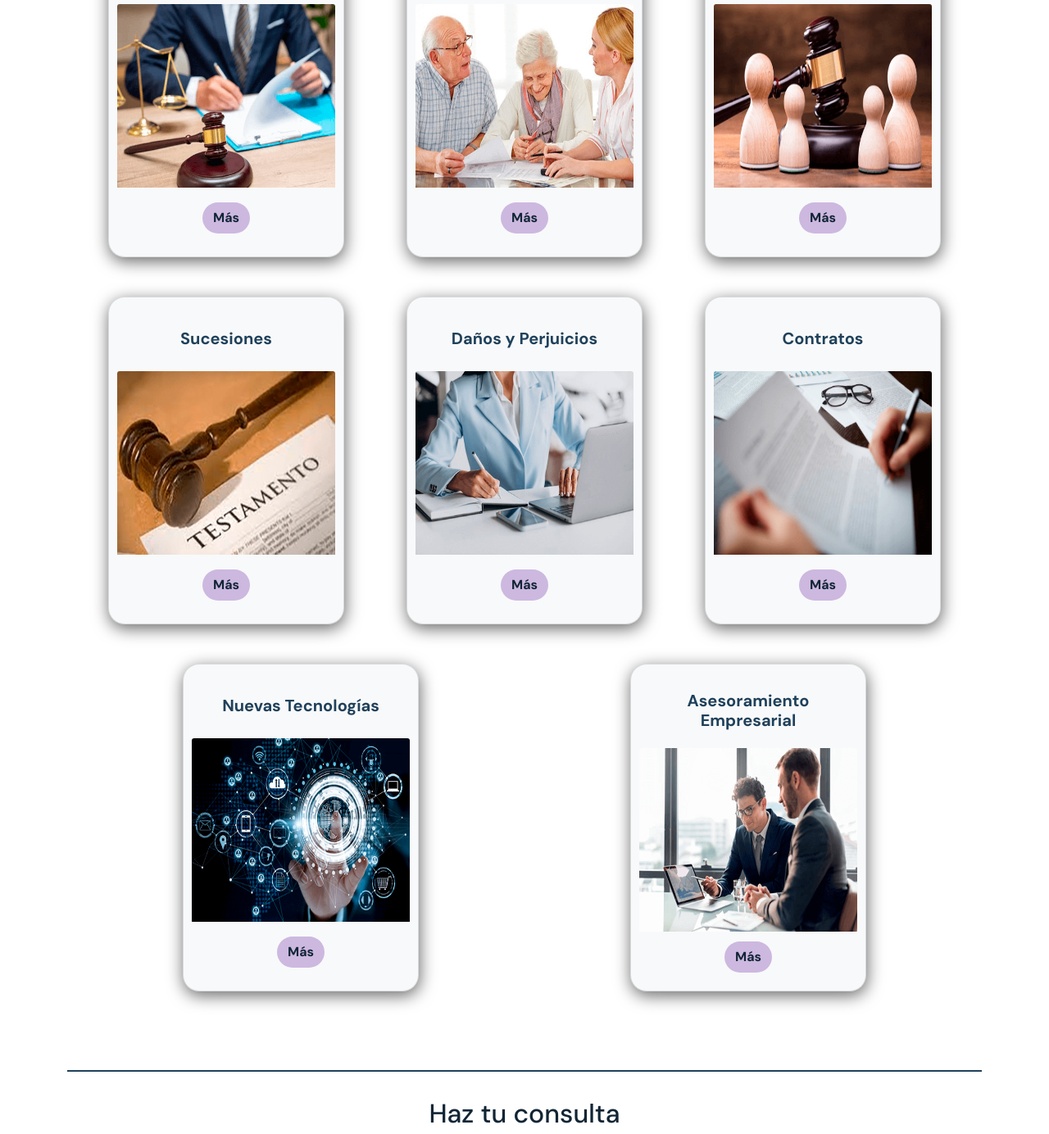
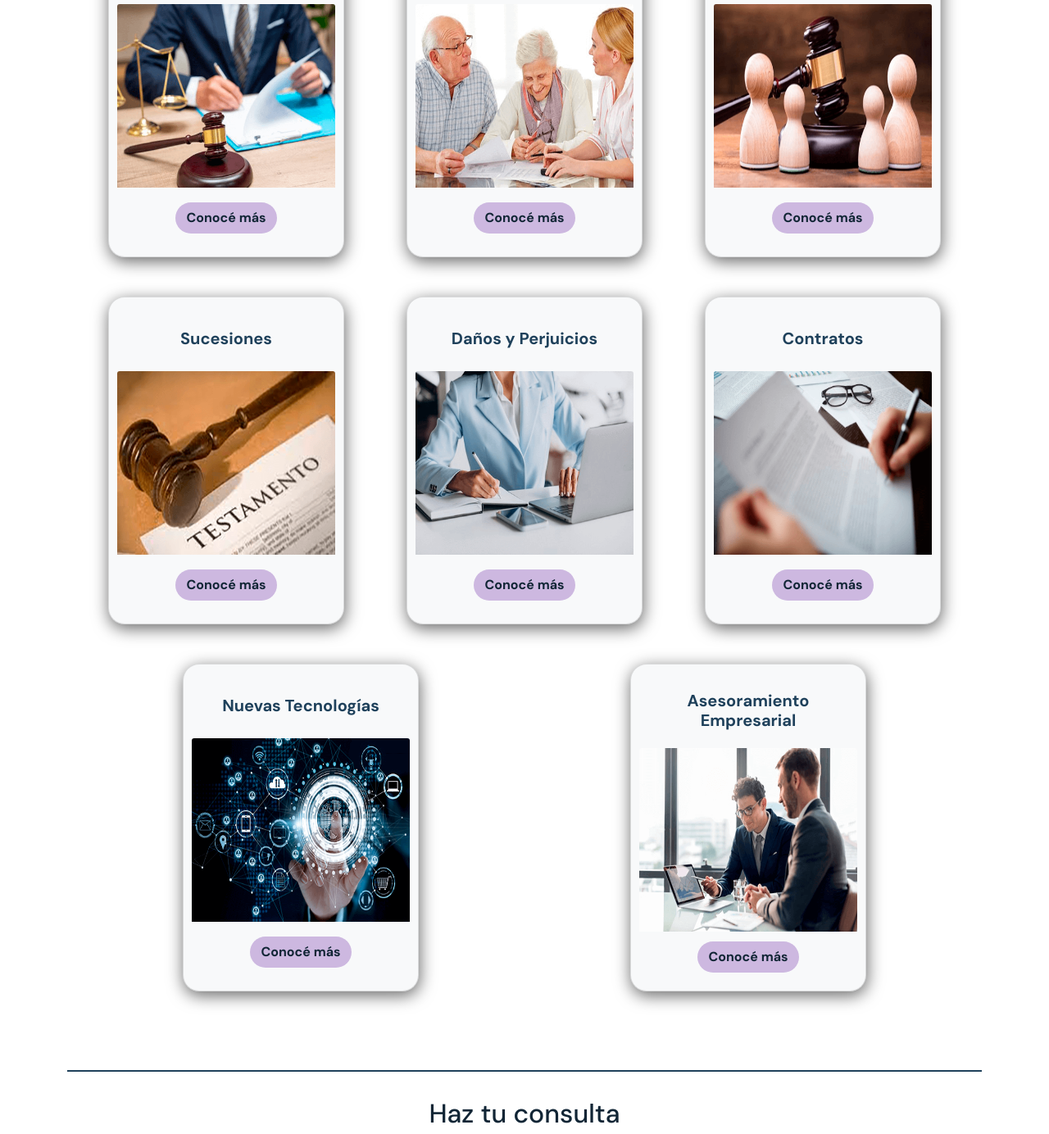
Before and after one commit to gerfabris/Estudio-Juridico---DesarrolloWeb, a website: page pages/servicios.html in a window 1280 px wide. Shown: the part 761-2145 px from the top of the page at 82% size. Drawn offline with nearby package versions, Linux system fonts and the light colour scheme.

Commit message:
Entrega Final CoderHouse

```diff
--- a/pages/servicios.html
+++ b/pages/servicios.html
@@ -98,7 +98,7 @@
                 <div class="card card__flip front__flip bg-light mb-3 rgb" id="laboral">
                     <h2 class="h5 card-title card__flip-h5">Laboral</h2>
                     <img src="../assets/img/servicios flip/laboral.png" class="card-img-top card__flip-IMG" alt="Derecho Laboral Servicios Estudio Jurídico">
-                    <a href="#mascontenido1" class="btn card__flip-botonCirculo" id="btn__flip">Más</a>
+                    <a href="#mascontenido1" class="btn card__flip-botonCirculo" id="btn__flip">Conocé más</a>
                 </div>
                 <!-- Reverso -->
                 <div id="mascontenido1" class="card card__flip back__flip bg-light mb-3 rgb" >
@@ -113,7 +113,7 @@
                 <div class="card card__flip front__flip bg-light mb-3 rgb" id="previsional">
                     <h2 class="h5 card-title card__flip-h5">Previsional</h2>
                     <img src="../assets/img/servicios flip/previsional.png" class="card-img-top card__flip-IMG" alt="Derecho Previsional Servicios Estudio Jurídico">
-                    <a href="#mascontenido2" class="btn card__flip-botonCirculo" id="btn__flip">Más</a>
+                    <a href="#mascontenido2" class="btn card__flip-botonCirculo" id="btn__flip">Conocé más</a>
                 </div>
                 <!-- Reverso -->
                 <div id="mascontenido2" class="card card__flip back__flip bg-light mb-3 rgb">
@@ -128,7 +128,7 @@
                 <div class="card card__flip front__flip bg-light mb-3 rgb" id="familia">
                     <h2 class="h5 card-title card__flip-h5">Familia</h2>
                     <img src="../assets/img/servicios flip/familia.png" class="card-img-top card__flip-IMG" alt="Derecho de Familia Servicios Estudio Jurídico">
-                    <a href="#mascontenido3" class="btn card__flip-botonCirculo" id="btn__flip">Más</a>
+                    <a href="#mascontenido3" class="btn card__flip-botonCirculo" id="btn__flip">Conocé más</a>
                 </div>
                 <!-- Reverso -->
                 <div id="mascontenido3" class="card card__flip back__flip bg-light mb-3 rgb">
@@ -143,7 +143,7 @@
                 <div class="card card__flip front__flip bg-light mb-3 rgb" id="sucesiones">
                     <h2 class="h5 card-title card__flip-h5">Sucesiones</h2>
                     <img src="../assets/img/servicios flip/sucesiones.png" class="card-img-top card__flip-IMG" alt="Sucesiones Servicios Estudio Jurídico">
-                    <a href="#mascontenido4" class="btn card__flip-botonCirculo" id="btn__flip">Más</a>
+                    <a href="#mascontenido4" class="btn card__flip-botonCirculo" id="btn__flip">Conocé más</a>
                 </div>
                 <!-- Reverso -->
                 <div id="mascontenido4" class="card card__flip back__flip bg-light mb-3 rgb">
@@ -158,7 +158,7 @@
                 <div class="card card__flip front__flip bg-light mb-3 rgb" id="civil">
                     <h2 class="h5 card-title card__flip-h5">Daños y Perjuicios</h2>
                     <img src="../assets/img/servicios flip/civil.png" class="card-img-top card__flip-IMG" alt="Derecho Civil Daños y Perjuicios Servicios Estudio Jurídico">
-                    <a href="#mascontenido5" class="btn card__flip-botonCirculo" id="btn__flip">Más</a>
+                    <a href="#mascontenido5" class="btn card__flip-botonCirculo" id="btn__flip">Conocé más</a>
                 </div>
                 <!-- Reverso -->
                 <div id="mascontenido5" class="card card__flip back__flip bg-light mb-3 rgb">
@@ -173,7 +173,7 @@
                 <div class="card card__flip front__flip bg-light mb-3 rgb" id="contratos">
                     <h2 class="h5 card-title card__flip-h5">Contratos</h2>
                     <img src="../assets/img/servicios flip/contratos.png" class="card-img-top card__flip-IMG" alt="Derecho de los Contratos Contratos Civil Servicios Estudio Jurídico">
-                    <a href="#mascontenido6" class="btn card__flip-botonCirculo" id="btn__flip">Más</a>
+                    <a href="#mascontenido6" class="btn card__flip-botonCirculo" id="btn__flip">Conocé más</a>
                 </div>
                 <!-- Reverso -->
                 <div id="mascontenido6" class="card card__flip back__flip bg-light mb-3 rgb">
@@ -188,7 +188,7 @@
                 <div class="card card__flip front__flip bg-light mb-3 rgb" id="nuevastecnologias">
                     <h2 class="h5 card-title card__flip-h5">Nuevas Tecnologías</h2>
                     <img src="../assets/img/servicios flip/nuevas-tecnologias.png" class="card-img-top card__flip-IMG" alt="Nuevas Tecnologías Servicios Estudio Jurídico">
-                    <a href="#mascontenido7" class="btn card__flip-botonCirculo" id="btn__flip">Más</a>
+                    <a href="#mascontenido7" class="btn card__flip-botonCirculo" id="btn__flip">Conocé más</a>
                 </div>
                 <!-- Reverso -->
                 <div id="mascontenido7" class="card card__flip back__flip bg-light mb-3 rgb" >
@@ -203,7 +203,7 @@
                 <div class="card card__flip front__flip bg-light mb-3 rgb"  id="empresas">
                     <h2 class="h5 card-title card__flip-h5">Asesoramiento Empresarial</h2>
                     <img src="../assets/img/servicios flip/empresas.png" class="card-img-top card__flip-IMG" alt="Asesoramiento Empresarial Servicios Estudio Jurídico">
-                    <a href="#mascontenido8" class="btn card__flip-botonCirculo" id="btn__flip">Más</a>
+                    <a href="#mascontenido8" class="btn card__flip-botonCirculo" id="btn__flip">Conocé más</a>
                 </div>
                 <!-- Reverso -->
                 <div id="mascontenido8" class="card card__flip back__flip bg-light mb-3 rgb">
```
